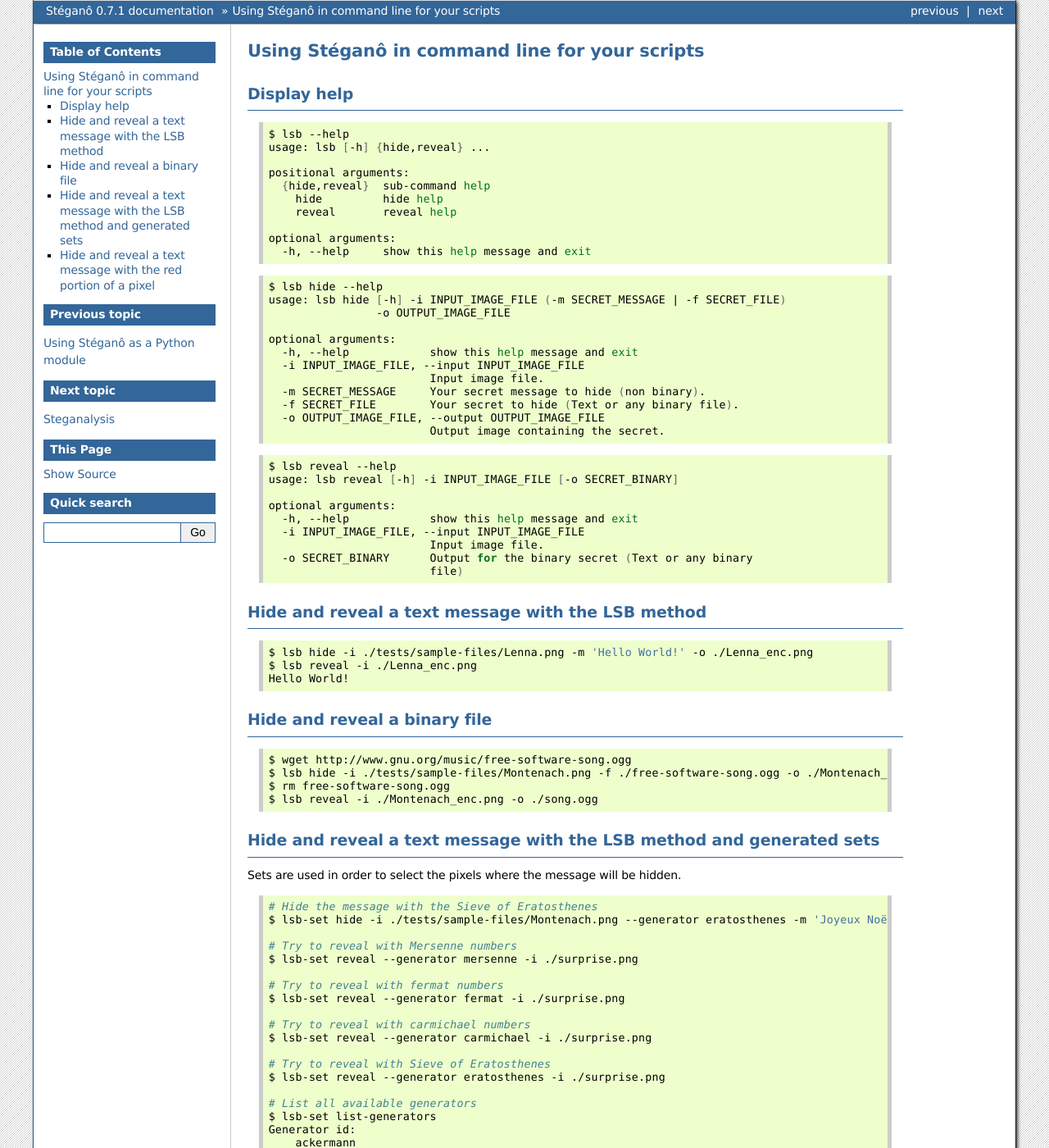
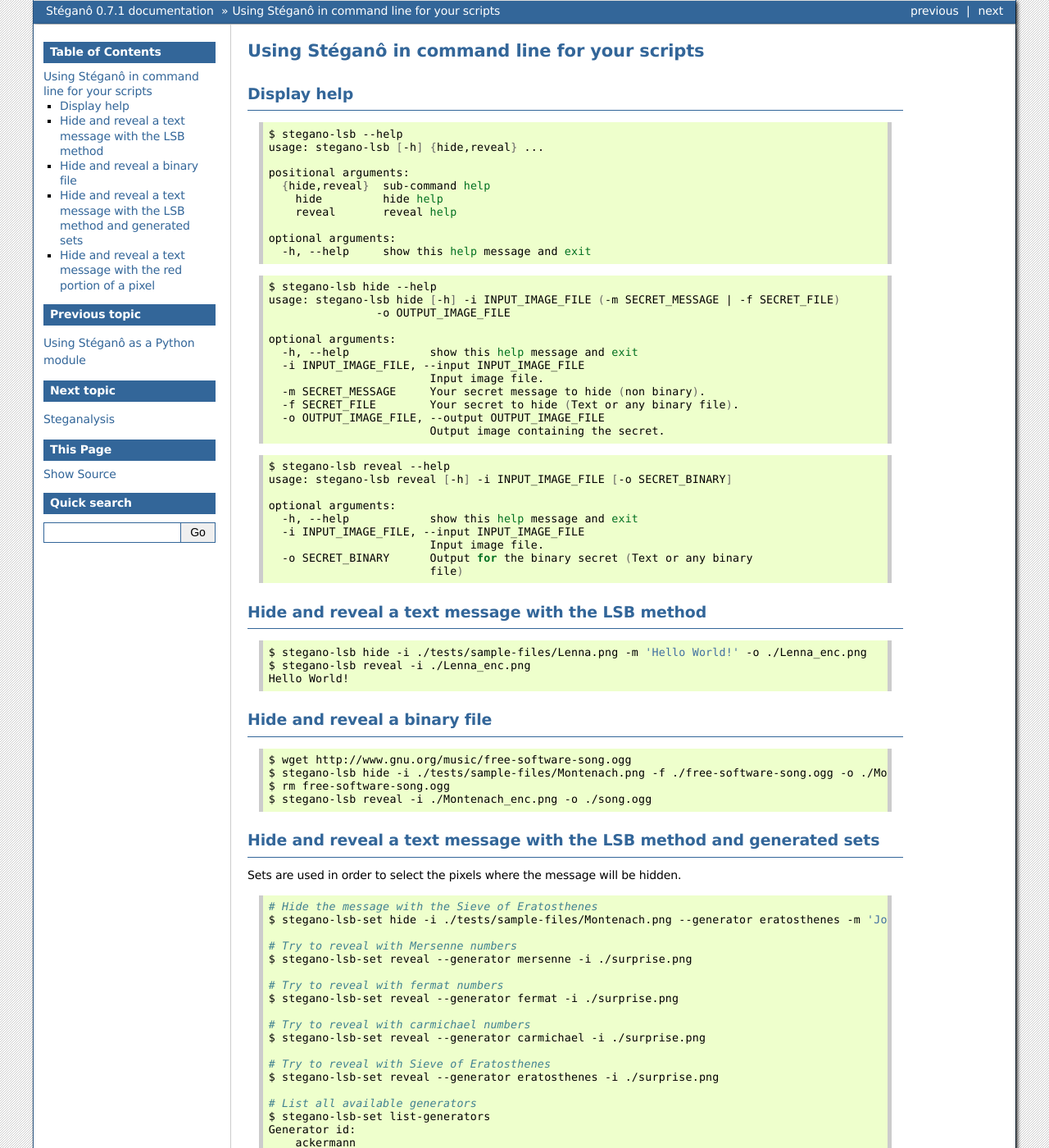
Before and after one commit to cedricbonhomme/Stegano, a Sphinx documentation site: the page built from docs/software.rst, in a window 1280 px wide and 1400 px high. Shown: the whole window at 82% size. Built offline with Sphinx 7.4.7, drawn with Linux system fonts in a browser that asks for light colours; some of the changed text lies outside the part shown.

Commit message:
Updated documentation.

```diff
--- a/docs/software.rst
+++ b/docs/software.rst
@@ -6,8 +6,8 @@
 
 .. code-block:: bash
 
-    $ lsb --help
-    usage: lsb [-h] {hide,reveal} ...
+    $ stegano-lsb --help
+    usage: stegano-lsb [-h] {hide,reveal} ...
 
     positional arguments:
       {hide,reveal}  sub-command help
@@ -20,8 +20,8 @@
 
 .. code-block:: bash
 
-    $ lsb hide --help
-    usage: lsb hide [-h] -i INPUT_IMAGE_FILE (-m SECRET_MESSAGE | -f SECRET_FILE)
+    $ stegano-lsb hide --help
+    usage: stegano-lsb hide [-h] -i INPUT_IMAGE_FILE (-m SECRET_MESSAGE | -f SECRET_FILE)
                     -o OUTPUT_IMAGE_FILE
 
     optional arguments:
@@ -36,8 +36,8 @@
 
 .. code-block:: bash
 
-    $ lsb reveal --help
-    usage: lsb reveal [-h] -i INPUT_IMAGE_FILE [-o SECRET_BINARY]
+    $ stegano-lsb reveal --help
+    usage: stegano-lsb reveal [-h] -i INPUT_IMAGE_FILE [-o SECRET_BINARY]
 
     optional arguments:
       -h, --help            show this help message and exit
@@ -52,8 +52,8 @@
 
 .. code-block:: bash
 
-    $ lsb hide -i ./tests/sample-files/Lenna.png -m 'Hello World!' -o ./Lenna_enc.png
-    $ lsb reveal -i ./Lenna_enc.png
+    $ stegano-lsb hide -i ./tests/sample-files/Lenna.png -m 'Hello World!' -o ./Lenna_enc.png
+    $ stegano-lsb reveal -i ./Lenna_enc.png
     Hello World!
 
 Hide and reveal a binary file
@@ -62,9 +62,9 @@
 .. code-block:: bash
 
     $ wget http://www.gnu.org/music/free-software-song.ogg
-    $ lsb hide -i ./tests/sample-files/Montenach.png -f ./free-software-song.ogg -o ./Montenach_enc.png
+    $ stegano-lsb hide -i ./tests/sample-files/Montenach.png -f ./free-software-song.ogg -o ./Montenach_enc.png
     $ rm free-software-song.ogg
-    $ lsb reveal -i ./Montenach_enc.png -o ./song.ogg
+    $ stegano-lsb reveal -i ./Montenach_enc.png -o ./song.ogg
 
 Hide and reveal a text message with the LSB method and generated sets
 ---------------------------------------------------------------------
@@ -74,22 +74,22 @@
 .. code-block:: bash
 
     # Hide the message with the Sieve of Eratosthenes
-    $ lsb-set hide -i ./tests/sample-files/Montenach.png --generator eratosthenes -m 'Joyeux Noël!' -o ./surprise.png
+    $ stegano-lsb-set hide -i ./tests/sample-files/Montenach.png --generator eratosthenes -m 'Joyeux Noël!' -o ./surprise.png
 
     # Try to reveal with Mersenne numbers
-    $ lsb-set reveal --generator mersenne -i ./surprise.png
+    $ stegano-lsb-set reveal --generator mersenne -i ./surprise.png
 
     # Try to reveal with fermat numbers
-    $ lsb-set reveal --generator fermat -i ./surprise.png
+    $ stegano-lsb-set reveal --generator fermat -i ./surprise.png
 
     # Try to reveal with carmichael numbers
-    $ lsb-set reveal --generator carmichael -i ./surprise.png
+    $ stegano-lsb-set reveal --generator carmichael -i ./surprise.png
 
     # Try to reveal with Sieve of Eratosthenes
-    $ lsb-set reveal --generator eratosthenes -i ./surprise.png
+    $ stegano-lsb-set reveal --generator eratosthenes -i ./surprise.png
 
     # List all available generators
-    $ lsb-set list-generators
+    $ stegano-lsb-set list-generators
     Generator id:
         ackermann
     Desciption:
@@ -158,19 +153,19 @@
 .. code-block:: bash
 
     # Hide the message - LSB with a set defined by the identity function (f(x) = x).
-    lsb-set hide -i ./tests/sample-files/Montenach.png --generator identity -m 'I like steganography.' -o ./enc-identity.png
+    stegano-lsb-set hide -i ./tests/sample-files/Montenach.png --generator identity -m 'I like steganography.' -o ./enc-identity.png
 
     # Hide the message - LSB only.
-    lsb hide -i ./tests/sample-files/Montenach.png -m 'I like steganography.' -o ./enc.png
+    stegano-lsb hide -i ./tests/sample-files/Montenach.png -m 'I like steganography.' -o ./enc.png
 
     # Check if the two generated files are the same.
     sha1sum ./enc-identity.png ./enc.png
 
     # The output of lsb is given to lsb-set.
-    lsb-set reveal -i ./enc.png --generator identity
+    stegano-lsb-set reveal -i ./enc.png --generator identity
 
     # The output of lsb-set is given to lsb.
-    lsb reveal -i ./enc-identity.png
+    stegano-lsb reveal -i ./enc-identity.png
 
 
 Hide and reveal a text message with the red portion of a pixel
```
Also changed, not shown: other parts of docs/software.rst (+0 -5 lines), docs/steganalysis.rst (+4 -4 lines).
